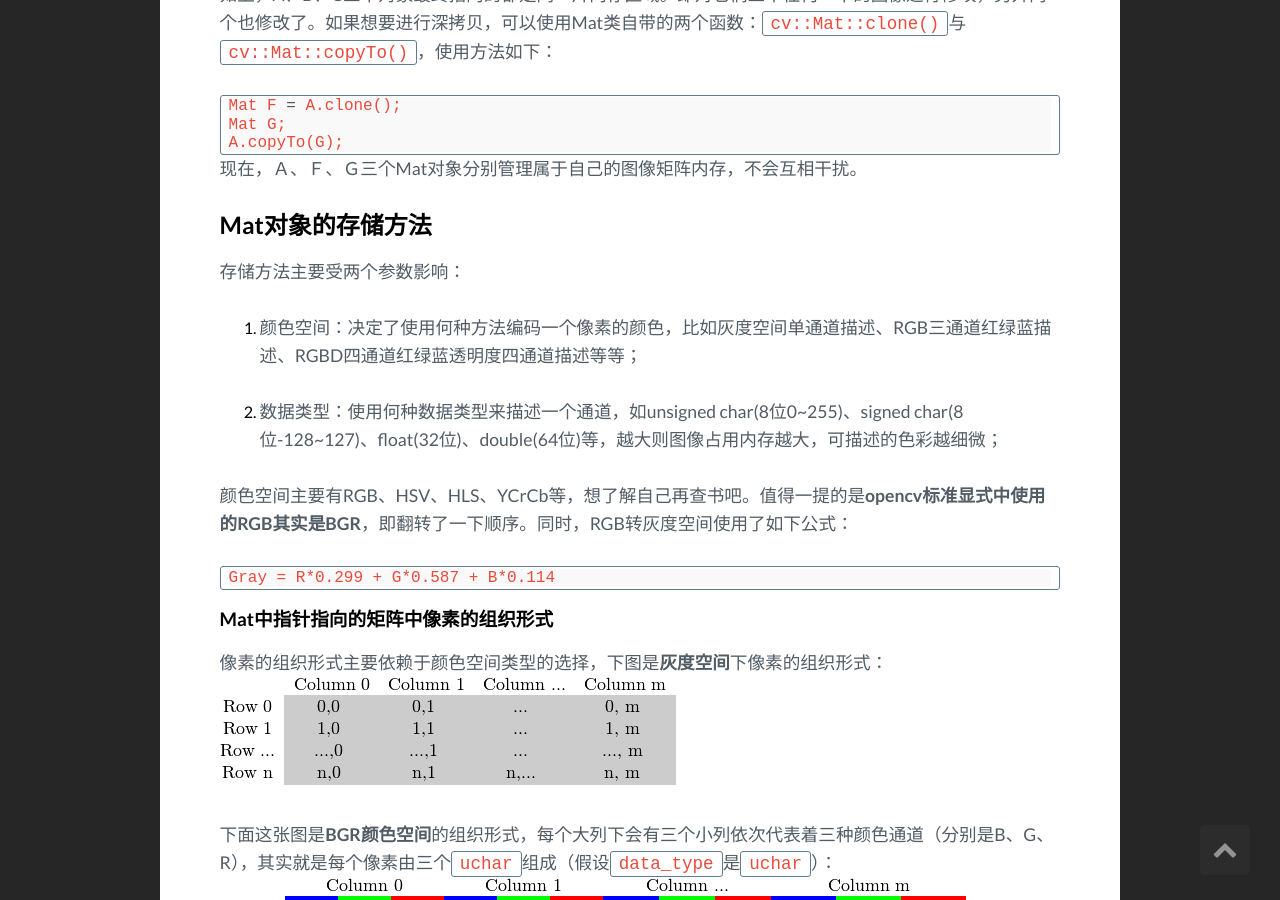
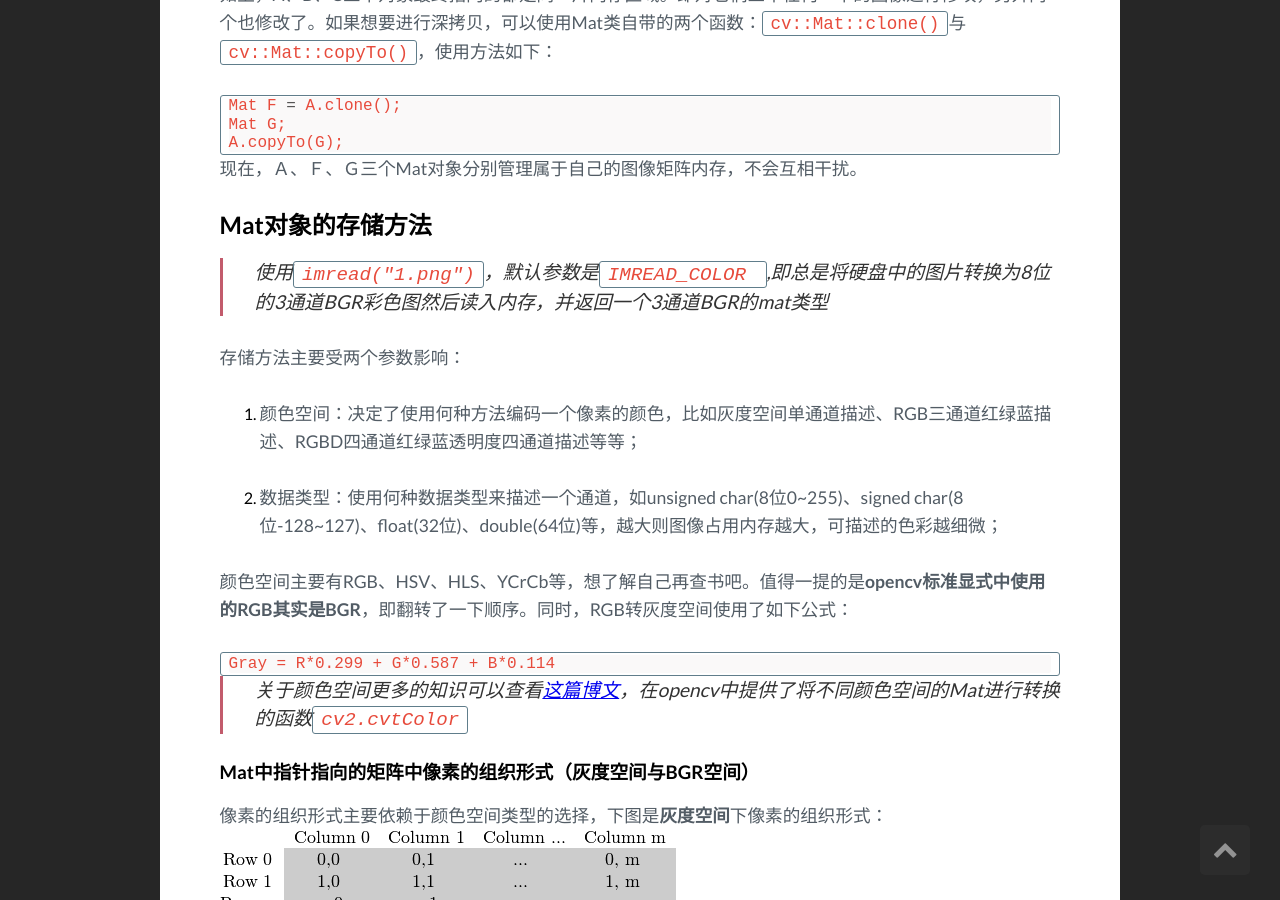
Before and after one commit to zwkcoding/xhy3054.github.io, a Jekyll site: the page built from _posts/2018-10-10-opencv-mat.markdown, in a window 1280 px wide and 900 px high, scrolled down 1444 px. Built offline with Jekyll 4.4.1, drawn with Linux system fonts in a browser that asks for light colours.

Commit message:
mat complement

```diff
--- a/_posts/2018-10-10-opencv-mat.markdown
+++ b/_posts/2018-10-10-opencv-mat.markdown
@@ -39,6 +39,8 @@ A.copyTo(G);
 现在，Ａ、Ｆ、Ｇ三个Mat对象分别管理属于自己的图像矩阵内存，不会互相干扰。
 
 ## Mat对象的存储方法
+> 使用`imread("1.png")`，默认参数是`IMREAD_COLOR `,即总是将硬盘中的图片转换为8位的3通道BGR彩色图然后读入内存，并返回一个3通道BGR的mat类型
+
 存储方法主要受两个参数影响：
 1. 颜色空间：决定了使用何种方法编码一个像素的颜色，比如灰度空间单通道描述、RGB三通道红绿蓝描述、RGBD四通道红绿蓝透明度四通道描述等等；
 
@@ -48,8 +50,10 @@ A.copyTo(G);
 
 	Gray = R*0.299 + G*0.587 + B*0.114
 
+> 关于颜色空间更多的知识可以查看[这篇博文](https://www.learnopencv.com/color-spaces-in-opencv-cpp-python/)，在opencv中提供了将不同颜色空间的Mat进行转换的函数`cv2.cvtColor`
 
-### Mat中指针指向的矩阵中像素的组织形式
+
+### Mat中指针指向的矩阵中像素的组织形式（灰度空间与BGR空间）
 像素的组织形式主要依赖于颜色空间类型的选择，下图是**灰度空间**下像素的组织形式：
 ![tutorial_how_matrix_stored_1]({{site.baseurl}}/assets/img/opencv-mat/tutorial_how_matrix_stored_1.png)
 
```
Also changed, not shown: _posts/2019-04-02-fast-approximate-nearest-neighbor.md (added, +7 -0 lines).
